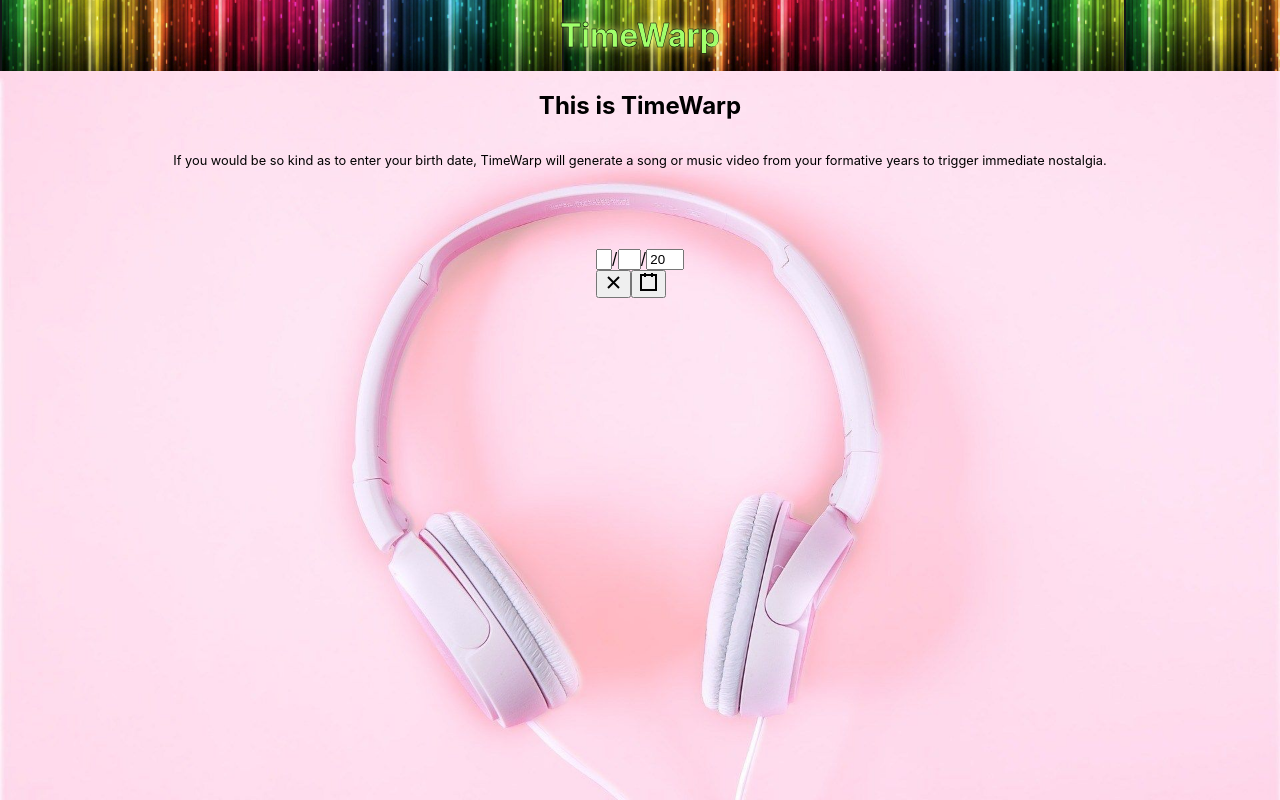
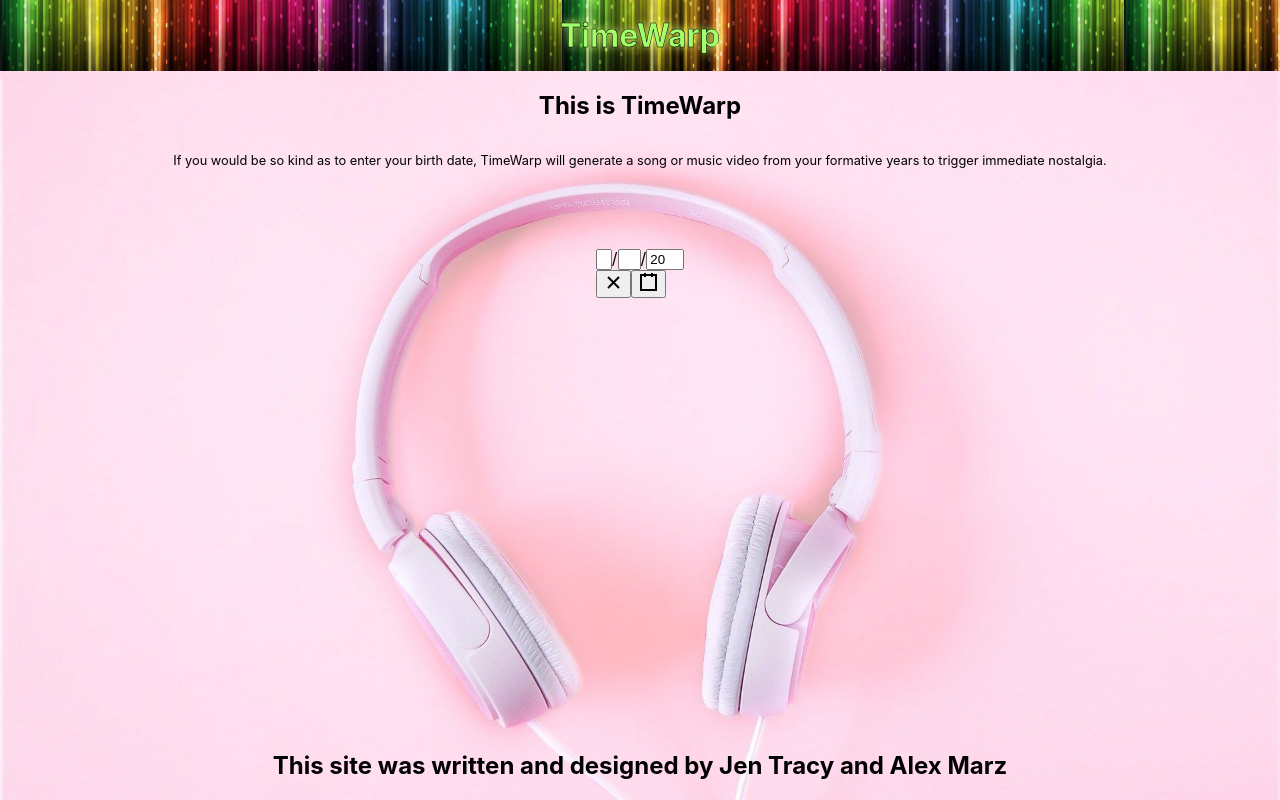
Before and after one commit to mahzmahzmahz/TimeWarp, a React (Create React App) app: page / in a window 1280 px wide. Built offline with nearby package versions, Linux system fonts and the light colour scheme.

Commit message:
Added "authored by" section

```diff
--- a/src/App.js
+++ b/src/App.js
@@ -898,6 +898,10 @@ function App() {
       </Container>
       {video ? <VideoInfo embed={embed} selectVideo = {selectVideo} /> : null}
       {video ? <Video embed={embed}/> : null}
+
+    <ContainerTwo>
+          <Welcome> This site was written and designed by Jen Tracy and Alex Marz </Welcome>
+    </ContainerTwo>
     </>
   );
 }
@@ -931,3 +935,11 @@ const MissionStatement = styled.p`
     font-size: 80%;
     max-width: 100%;
 `
+
+const ContainerTwo = styled.section`
+position: absolute;
+left:0;
+bottom:0;
+right:0;
+
+`
```
